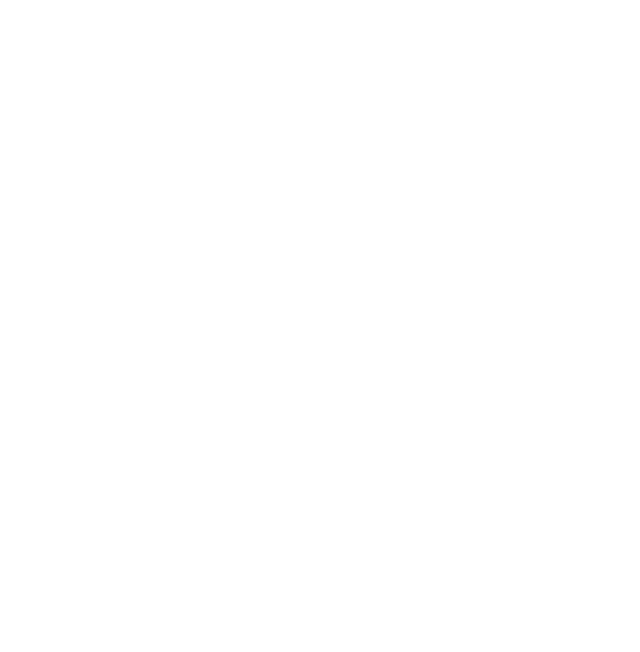
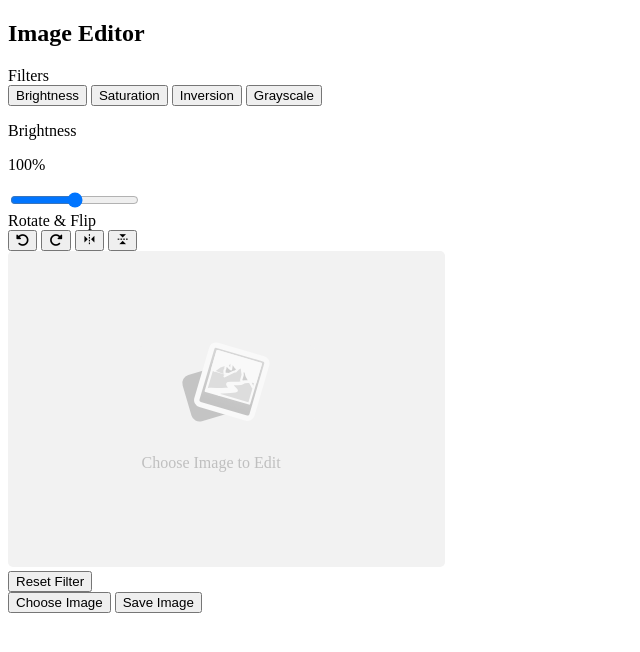
Before and after one commit to Naclazzy/imageEditing, a plain HTML site: page index.html in a window 1280 px wide. Shown: the whole page, without its empty margins (0-640 px from the left). Drawn offline with nearby package versions, Linux system fonts and the light colour scheme.

Commit message:
add markup

```diff
--- a/index.html
+++ b/index.html
@@ -5,9 +5,55 @@
     <meta http-equiv="X-UA-Compatible" content="IE=edge">
     <meta name="viewport" content="width=device-width, initial-scale=1.0">
     <title>Image Editor</title>
-
+    <link rel="stylesheet" href="style.css">
+    <script src="app.js"></script>
+    <link rel="stylesheet" href="https://unpkg.com/boxicons@2.1.2/css/boxicons.min.css">
+    <link rel="stylesheet" href="https://cdnjs.cloudflare.com/ajax/libs/font-awesome/6.1.1/css/all.min.css">
 </head>
 <body>
 
+    <div class="container">
+        <h2>Image Editor</h2>
+        <div class="wrapper">
+            <div class="editor-panel">
+                <div class="filer">
+                    <label for="" class="titel">Filters</label>
+                    <div class="options">
+                        <button>Brightness</button>
+                        <button>Saturation</button>
+                        <button>Inversion</button>
+                        <button>Grayscale</button>
+                    </div>
+                    <div class="slider">
+                        <div class="filter-info">
+                            <p class="name">Brightness</p>
+                            <p class="value">100%</p>
+                        </div>
+                        <input type="range" value="100" min="0" max="200">
+                    </div>
+                </div>
+                <div class="rotate">
+                    <label for="" class="title">Rotate & Flip</label>
+                    <div class="options">
+                        <button><i class="fa-solid fa-rotate-left"></i></button>
+                        <button><i class="fa-solid fa-rotate-right"></i></button>
+                        <button><i class="bx bx-reflect-vertical"></i></button>
+                        <button><i class="bx bx-reflect-horizontal"></i></button>
+                    </div>
+                </div>
+            </div>
+            <div class="preview-img">
+                <img src="img\image-placeholder.svg" alt="upload-placholder-image">
+            </div>
+            <div class="controls">
+                <button class="reset-filter">Reset Filter</button>
+                <div class="row">
+                    <button class="choose-img">Choose Image</button>
+                    <button class="save-img">Save Image</button>
+                </div>
+            </div>
+        </div>
+    </div>
+
 </body>
 </html>
```
